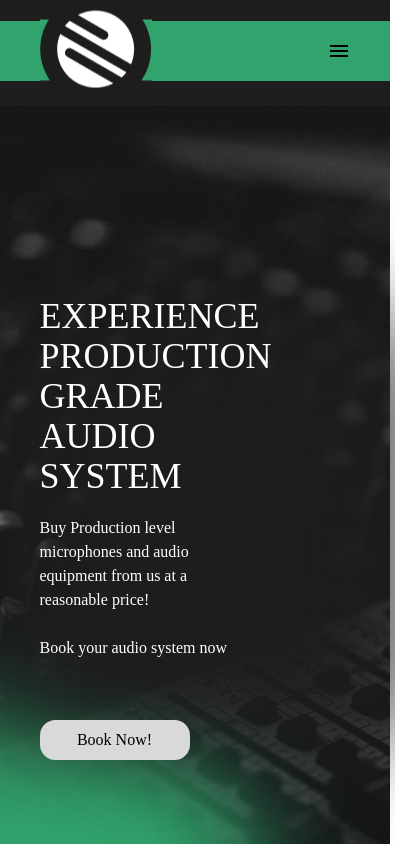
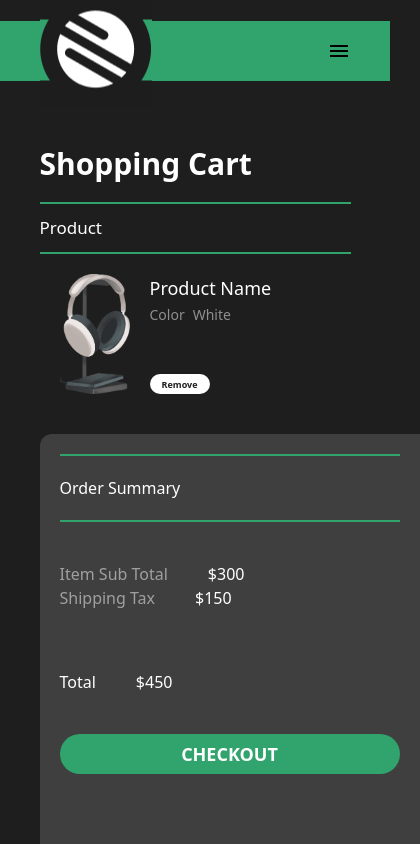
Before and after one commit to afaqalii/voxvista-ecommerceStore, a React (Vite) app: page /cart in a window 390 px wide. Shown: the top 844 px of the page, 420 px wide, since content can reach past the window. Built offline with nearby package versions, Linux system fonts and the light colour scheme; a web font is replaced by a local one.

Commit message:
left with product listing page

```diff
--- a/package.json
+++ b/package.json
@@ -14,6 +14,7 @@
     "react-dom": "^18.2.0",
     "react-icon": "^1.0.0",
     "react-icons": "^4.12.0",
+    "react-responsive-carousel": "^3.2.23",
     "react-router-dom": "^6.20.1"
   },
   "devDependencies": {
--- a/src/App.jsx
+++ b/src/App.jsx
@@ -1,15 +1,21 @@
+import { BrowserRouter, Route, Routes } from "react-router-dom";
 import Footer from "./components/Footer/Footer";
 import Navbar from "./components/Navbar/Navbar";
 import Home from "./pages/Home";
-import Header from "./pages/Home/Header/Header";
+import ProductDetails from "./pages/ProductDetails";
+import Cart from "./pages/Cart";
 
 function App() {
   return (
-    <>
-      <Navbar/>
-      <Home/>
-      <Footer/>
-    </>
+    <BrowserRouter>
+      <Navbar />
+      <Routes>
+        <Route path="/" element={<Home />} />
+        <Route path="/cart" element={<Cart />} />
+        <Route path="/product" element={<ProductDetails />} />
+      </Routes>
+      <Footer />
+    </BrowserRouter>
   );
 }
 
--- a/src/hooks/useClickAwayListner.jsx
+++ b/src/hooks/useClickAwayListner.jsx
@@ -1,23 +1,28 @@
 import { useEffect } from "react";
-function useClickOutsideDetector(ref, onClickOutside) {
-  //  "ref" is the reference to the element that should not detect clicks outside.
-  // "onClickOutside" excepts a call back function  that will be called when the user clicks outside of the element.
+
+function useClickOutsideDetector(ref, onClickOutside, excludedRef = null) {
   useEffect(() => {
     function handleClickOutside(event) {
-      if (ref.current && !ref.current.contains(event.target)) {
+      const clickedOutside = ref.current && !ref.current.contains(event.target);
+      const clickedOnExcluded = excludedRef && excludedRef.current && excludedRef.current.contains(event.target);
+
+      if (clickedOutside && !clickedOnExcluded) {
         onClickOutside();
       }
     }
+
     // Bind
     document.addEventListener("mousedown", handleClickOutside, {
       capture: true,
     });
+
     return () => {
-      // dispose
+      // Dispose
       document.removeEventListener("mousedown", handleClickOutside, {
         capture: true,
       });
     };
-  }, [ref, onClickOutside]);
+  }, [ref, onClickOutside, excludedRef]);
 }
+
 export default useClickOutsideDetector;
--- a/src/index.css
+++ b/src/index.css
@@ -7,6 +7,9 @@
   margin: 0;
   padding: 0;
   box-sizing: border-box;
+}
+body {
+  background-color: var(--colors-black);
 }
 :root {
   --colors-green: #31a36c;
@@ -19,7 +22,7 @@
 
 @layer components {
   .container {
-    @apply w-[90%] max-w-[1280px] mx-auto px-5;
+    @apply w-[90%] max-w-[1480px] mx-auto px-5;
   }
 }
 /* utility classes  */
--- /dev/null
+++ b/src/pages/Cart/index.jsx
@@ -0,0 +1,109 @@
+import React, { useState } from "react";
+import whiteHeadSet from "../../assets/headsetWhite.png";
+import { FaChevronUp } from "react-icons/fa";
+import { FaChevronDown } from "react-icons/fa6";
+
+const Cart = () => {
+  const [quantity, setQuantity] = useState(1);
+  let price = 50; // placeholder value for now
+  return (
+    <div className="container text-white my-10">
+      <h1 className="font-bold text-3xl my-5">Shopping Cart</h1>
+      <div className="flex gap-5 max-[900px]:flex-col">
+        {/* left div */}
+        <div className="w-full overflow-x-scroll">
+          <table className="w-full min-w-[500px]">
+            <thead className=" border-t-2 border-b-2 border-green h-[50px]">
+              <tr>
+                <td className="text-[17px]">Product</td>
+                <td className="text-[17px]">Price</td>
+                <td className="text-[17px]">Quantity</td>
+                <td className="text-[17px]">Total</td>
+              </tr>
+            </thead>
+            <tbody>
+              <tr>
+                {/* first td */}
+                <td className="p-5">
+                  <div className="flex gap-5">
+                    {/* img div*/}
+                    <figure className="w-[70px]">
+                      <img src={whiteHeadSet} alt="headset white" />
+                    </figure>
+                    {/* content div */}
+                    <div className="flex flex-col justify-between">
+                      <div>
+                        <h1 className="text-lg">Product Name</h1>
+                        <span className="text-sm inline-flex gap-2 opacity-50 capitalize">
+                          <p>color</p>
+                          <p>white</p>
+                        </span>
+                      </div>
+                      <button className="bg-white text-[9px] text-black rounded-[18px] font-semibold block w-[60px] h-[20px]">
+                        Remove
+                      </button>
+                    </div>
+                  </div>
+                </td>
+                {/* price */}
+                <td className="py-5">${price}</td>
+                {/* Quantity */}
+                <td className="py-5">
+                  <div className="flex items-center gap-5">
+                    <FaChevronUp
+                      className="w-[10px] cursor-pointer"
+                      onClick={() => setQuantity((prev) => prev + 1)}
+                    />
+                    {quantity}
+                    <FaChevronDown
+                      className="w-[10px] cursor-pointer"
+                      onClick={() =>
+                        setQuantity((prev) => {
+                          if (prev > 1) {
+                            return prev - 1;
+                          } else {
+                            return prev; // or return 0 if you want to prevent negative values
+                          }
+                        })
+                      }
+                    />
+                  </div>
+                </td>
+                {/* total price */}
+                <td className="py-5">${price * quantity}</td>
+              </tr>
+            </tbody>
+          </table>
+        </div>
+        {/* right div */}
+        <div className="flex flex-col min-h-screen w-[380px] text-white bg-gray p-5 capitalize rounded-l-xl">
+          <h1 className="py-5 mb-10 border-t-2 border-b-2 border-green">
+            order summary
+          </h1>
+          {/* item and shipping cost */}
+          <div className="mb-5">
+            <div className="flex items-center gap-10">
+              <p className="opacity-50">item sub total</p>
+              <p>$300</p>
+            </div>
+            <div className="flex items-center gap-10">
+              <p className="opacity-50">shipping tax</p>
+              <p>$150</p>
+            </div>
+          </div>
+          {/* total */}
+          <div className="flex gap-10 my-10">
+            <p>total</p>
+            <p>$450</p>
+          </div>
+          {/* checkout button */}
+          <button className="rounded-[36px] uppercase text-white bg-green font-black h-[40px] text-lg">
+            checkout
+          </button>
+        </div>
+      </div>
+    </div>
+  );
+};
+
+export default Cart;
--- /dev/null
+++ b/src/pages/ProductDetails/index.jsx
@@ -0,0 +1,111 @@
+import React, { useEffect, useState } from "react";
+import "react-responsive-carousel/lib/styles/carousel.min.css"; // requires a loader
+import { Carousel } from "react-responsive-carousel";
+
+const colors = [
+  {
+    bgColor: "bg-[#000000]",
+    borderColor: "border-[#000000]",
+    colorName: "black",
+  },
+  {
+    bgColor: "bg-white",
+    borderColor: "border-[#000000]",
+    colorName: "white",
+  },
+  {
+    bgColor: "bg-[#4285F4]",
+    borderColor: "border-[#000000]",
+    colorName: "blue",
+  },
+  {
+    bgColor: "bg-[#31A36C]",
+    borderColor: "border-[#000000]",
+    colorName: "green",
+  },
+];
+const ProductDetails = () => {
+  const [activeColor, setActiveColor] = useState(0);
+  const [smallScreen, setSmallScreen] = useState(false);
+
+  useEffect(() => {
+    // Function to handle screen size changes
+    const handleResize = () => {
+      setSmallScreen(window.innerWidth >= 850);
+    };
+    // Initial check on mount
+    handleResize();
+    // Event listener for screen size changes
+    window.addEventListener("resize", handleResize);
+    // Clean up the event listener on component unmount
+    return () => {
+      window.removeEventListener("resize", handleResize);
+    };
+  }, []);
+  return (
+    <div className="container flex justify-between gap-10 max-[850px]:flex-wrap my-10">
+      {/* product image slider div*/}
+      <div className="w-full min-[850px]:max-w-[400px]">
+        <Carousel showThumbs={smallScreen} showStatus={false}>
+          <div>
+            <img
+              className="mix-blend-difference"
+              src="https://i5.walmartimages.com/asr/78ff8e5b-5570-4eb2-8ca0-422e4a64d51e.a392ad46e96f707de61a5547318e70d1.jpeg"
+            />
+          </div>
+          <div>
+            <img
+              className="mix-blend-difference"
+              src="https://i5.walmartimages.com/asr/78ff8e5b-5570-4eb2-8ca0-422e4a64d51e.a392ad46e96f707de61a5547318e70d1.jpeg"
+            />
+          </div>
+          <div>
+            <img
+              className="mix-blend-difference"
+              src="https://i5.walmartimages.com/asr/78ff8e5b-5570-4eb2-8ca0-422e4a64d51e.a392ad46e96f707de61a5547318e70d1.jpeg"
+            />
+          </div>
+        </Carousel>
+      </div>
+      {/* product details div */}
+      <div className="w-full min-[850px]:max-w-[450px] text-white capitalize mx-auto">
+        <div>
+          <h1 className="text-5xl mb-3 mt-5">product name</h1>
+          <p className="text-xl">category</p>
+        </div>
+        <p className="text-xl font-bold mt-5">color</p>
+        {/* colors options */}
+        <div className="flex mt-2">
+          {colors.map((item, index) => (
+            <span
+              onClick={() => setActiveColor(index)}
+              className={`${
+                activeColor === index
+                  ? "border-2 border-white"
+                  : `border-2 ${item.borderColor}`
+              } w-[20px] h-[20px] rounded-[3px] ml-1 cursor-pointer mb-2 ${
+                item.bgColor
+              }`}
+            ></span>
+          ))}
+        </div>
+        <p className="text-sm ">{colors[activeColor].colorName}</p>
+        <h1 className="font-semibold text-3xl text-center my-5">$99.99</h1>
+        <button className="grid place-content-center capitalize h-[40px] max-h-[40px] w-full bg-white text-black font-bold">
+          add to cart
+        </button>
+        {/* product description */}
+        <div className="my-5">
+          <h1 className="capitalize text-lg">description</h1>
+          <p className="text-sm leading-6">
+            Lorem ipsum dolor sit amet consectetur adipisicing elit. Voluptatem
+            dolorem libero quibusdam? Praesentium doloribus exercitationem
+            corporis aliquam, laborum pariatur ad!
+          </p>
+        </div>
+      </div>
+    </div>
+  );
+};
+
+export default ProductDetails;
--- /dev/null
+++ b/src/pages/ProductListing/index.jsx
@@ -0,0 +1,9 @@
+import React from 'react'
+
+const ProductListing = () => {
+  return (
+    <div>ProductListing</div>
+  )
+}
+
+export default ProductListing
--- a/tailwind.config.js
+++ b/tailwind.config.js
@@ -14,6 +14,7 @@ export default {
       colors: {
         green: "#31A36C",
         black: "#1E1E1E",
+        gray: "#3F3F3F",
         darkGray: "#373737",
         darkBlack: "#1D1D1D",
         white: "#FFFFFF",
```
Also changed, not shown: src/components/Navbar/Navbar.jsx (+18 -11 lines), 1 other file (tests, documents, lock files or other folders).
